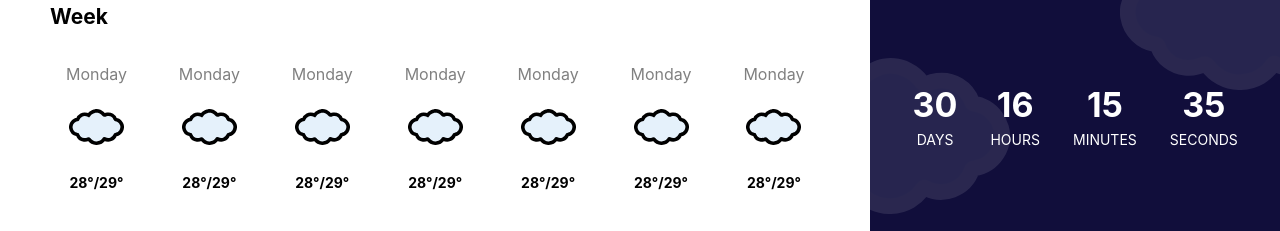
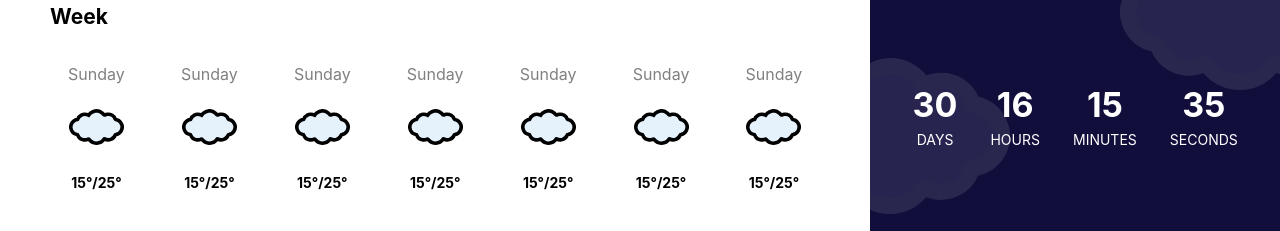
Before and after one commit to kastommor1/Reenbit-front-end-test, a React (Create React App) app: page / in a window 1280 px wide. Shown: the part 566-797 px from the top of the page. Built offline with nearby package versions, Linux system fonts and the light colour scheme.

Commit message:
static Day and fetch

```diff
--- /dev/null
+++ b/src/components/RangeForecast/Day/Day.js
@@ -0,0 +1,17 @@
+import IconWeather from "../../IconWeather/IconWeather"
+import classes from "./Day.module.css"
+
+const Day = props => {
+    const tripDate = new Date(props.date);
+    const dayTitle = new Intl.DateTimeFormat("en-US", { weekday: "long" }).format(tripDate);
+
+    return (
+        <li>
+            <div className={classes.day}>{dayTitle}</div>
+            <IconWeather icon={props.icon} className={classes.icon} />
+            <div className={classes.temperature}>{props.tempMin}°/{props.tempMax}°</div>
+        </li>
+    )
+}
+
+export default Day;
--- /dev/null
+++ b/src/components/RangeForecast/Day/Day.module.css
@@ -0,0 +1,13 @@
+.day{
+    color: gray;
+}
+
+.icon{
+    width: 55px;
+    margin: 25px 0;
+}
+
+.temperature{
+    font-weight: bold;
+    font-size: 14px;
+}
--- a/src/components/RangeForecast/RangeForecast.js
+++ b/src/components/RangeForecast/RangeForecast.js
@@ -1,18 +1,59 @@
+import { useEffect, useState } from "react";
 import IconWeather from "../IconWeather/IconWeather";
 import classes from "./RangeForecast.module.css"
+import useHttp from "../../hooks/use-http";
+import Day from "./Day/Day";
 
 const RangeForecast = () => {
-    const arr = [1,2,3,4,5,6,7]
+    const [week, setWeek] = useState([]);
+
+    const { isLoading, error, sendRequest: fetchRageForecast } = useHttp();
+
+    useEffect(() => {
+        const transformTasks = (forecast) => {
+            console.log(forecast);
+
+            const days = forecast.days;
+
+            const loadedWeek = [];
+            for (const dayKey in days) {
+                if (dayKey > 6) { break }
+                loadedWeek.push(days[dayKey]);
+            }
+
+            console.log(loadedWeek);
+            setWeek(loadedWeek)
+
+        }
+
+        const CITY = 'Poltava';
+        const START_DATE = '2024-03-24';
+        const END_DATE = '2024-03-31';
+        const API_KEY = 'HFQLEB932DZ5X7DUW2SAF6KQS'
+
+
+        const URL = 'https://weather.visualcrossing.com/VisualCrossingWebServices/rest/services/timeline/'
+            + CITY + '/' + START_DATE + '/' + END_DATE +
+            '?unitGroup=metric&include=days%2Ccurrent&key=' + API_KEY + '&contentType=json';
+
+        // fetchRageForecast({ url: URL }, transformTasks);
+
+    }, [fetchRageForecast]);
+
+
+    const arr = [1, 2, 3, 4, 5, 6, 7]
     return (
         <div className={classes['range-forecast']}>
             <h2>Week</h2>
             <ul>
-                {arr.map(item=>(
-                          <li key={item}>
-                          <div className={classes.day}>Monday</div>
-                          <IconWeather icon="cloudy" className={classes.icon} />
-                          <div className={classes.temperature}>28°/29°</div>
-                      </li>
+                {arr.map(item => (
+                    <Day
+                        key={item}
+                        date={'2020-12-13'}
+                        icon={'cloudy'}
+                        tempMin={'15'}
+                        tempMax={'25'}
+                    />
                 ))}
 
             </ul>
--- a/src/components/RangeForecast/RangeForecast.module.css
+++ b/src/components/RangeForecast/RangeForecast.module.css
@@ -21,17 +21,3 @@ ul {
 li{
     text-align: center;
 }
-
-.day{
-    color: gray;
-}
-
-.icon{
-    width: 55px;
-    margin: 25px 0;
-}
-
-.temperature{
-    font-weight: bold;
-    font-size: 14px;
-}
```
